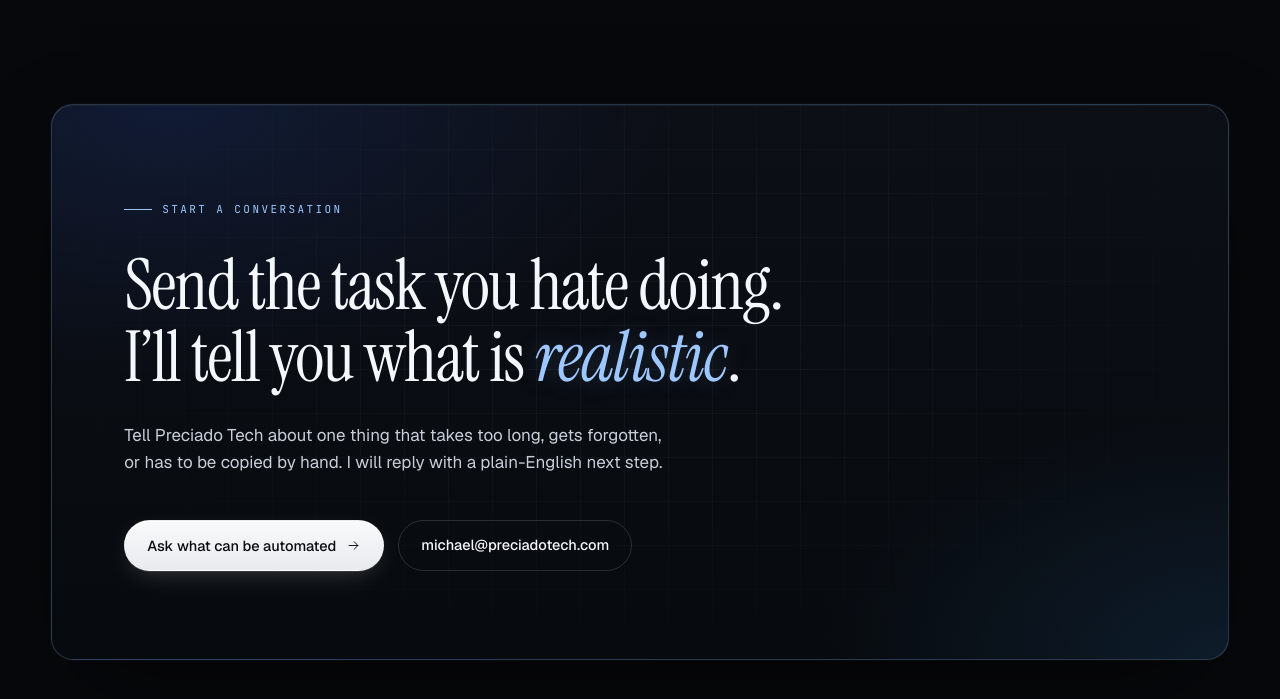
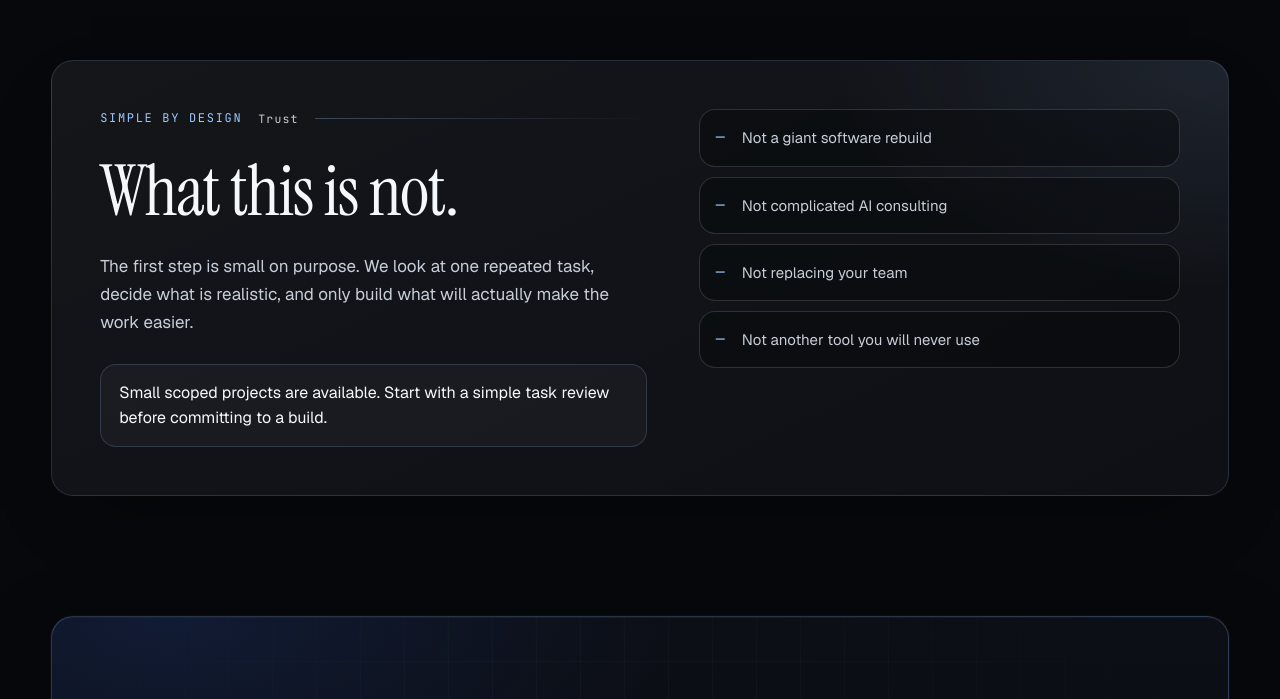
Before and after one commit to michaelpreciado/business-page, a React (Vite) app: page / in a window 1280 px wide. Shown: the part 8681-9380 px from the top of the page. Built offline with nearby package versions, Linux system fonts and the light colour scheme.

Commit message:
Add trust clarity section

```diff
--- a/src/App.css
+++ b/src/App.css
@@ -1113,8 +1113,69 @@ section { position: relative; z-index: 1; }
   letter-spacing: 0.1em; padding-top: 3px; width: 26px; flex-shrink: 0;
 }
 
+/* ── TRUST CLARITY ───────────────────────────────────── */
+.trust-clarity { padding: 36px 0 60px; }
+.trust-panel {
+  display: grid;
+  grid-template-columns: 1fr 0.88fr;
+  gap: 52px;
+  align-items: start;
+  border: 1px solid oklch(0.82 0.09 255 / 0.16);
+  border-radius: var(--radius-lg);
+  padding: 48px;
+  background:
+    radial-gradient(620px 360px at 100% 0%, oklch(0.82 0.09 255 / 0.1), transparent 64%),
+    linear-gradient(155deg, rgba(255,255,255,0.035), rgba(255,255,255,0.012)),
+    var(--bg-2);
+  box-shadow: 0 28px 76px -42px rgba(0,0,0,0.7);
+}
+.trust-panel h2 { max-width: 620px; }
+.trust-panel p {
+  max-width: 620px;
+  margin: 24px 0 0;
+  font-size: 17px;
+  color: var(--ink-dim);
+  line-height: 1.65;
+}
+.pricing-note {
+  margin-top: 28px;
+  padding: 16px 18px;
+  border: 1px solid oklch(0.82 0.09 255 / 0.18);
+  border-radius: 16px;
+  color: var(--ink);
+  background: rgba(255,255,255,0.035);
+  line-height: 1.55;
+}
+.not-list {
+  list-style: none;
+  margin: 0;
+  padding: 0;
+  display: grid;
+  gap: 10px;
+}
+.not-list li {
+  position: relative;
+  padding: 16px 16px 16px 42px;
+  border: 1px solid var(--line-2);
+  border-radius: 16px;
+  background: rgba(7,8,11,0.42);
+  color: var(--ink-dim);
+  font-size: 15px;
+}
+.not-list li::before {
+  content: "—";
+  position: absolute;
+  left: 16px;
+  top: 16px;
+  color: var(--accent);
+  font-family: var(--mono);
+}
+@media (max-width: 900px) {
+  .trust-panel { grid-template-columns: 1fr; padding: 34px 24px; gap: 30px; }
+}
+
 /* ── CTA ─────────────────────────────────────────────── */
-.cta { padding: 80px 0 140px; }
+.cta { padding: 60px 0 140px; }
 .cta-card {
   position: relative;
   border: 1px solid oklch(0.82 0.09 255 / 0.22);
--- a/src/App.jsx
+++ b/src/App.jsx
@@ -575,6 +575,41 @@ const How = () => (
   </section>
 )
 
+/* ─── Trust clarity ─── */
+const NOT_ITEMS = [
+  'Not a giant software rebuild',
+  'Not complicated AI consulting',
+  'Not replacing your team',
+  'Not another tool you will never use',
+]
+
+const TrustClarity = () => (
+  <section className="trust-clarity" id="trust">
+    <div className="wrap">
+      <div className="trust-panel reveal">
+        <div>
+          <div className="section-head">
+            <span className="eyebrow">Simple by design</span>
+            <span className="eyebrow-num">Trust</span>
+            <span className="divider" />
+          </div>
+          <h2>What this is not.</h2>
+          <p>
+            The first step is small on purpose. We look at one repeated task, decide what is realistic,
+            and only build what will actually make the work easier.
+          </p>
+          <div className="pricing-note">
+            Small scoped projects are available. Start with a simple task review before committing to a build.
+          </div>
+        </div>
+        <ul className="not-list">
+          {NOT_ITEMS.map((item) => <li key={item}>{item}</li>)}
+        </ul>
+      </div>
+    </div>
+  </section>
+)
+
 /* ─── CTA ─── */
 const CTA = ({ onContact }) => (
   <section className="cta" id="contact">
@@ -795,6 +830,7 @@ function App() {
         <Builds />
         <CaseStudy />
         <How />
+        <TrustClarity />
         <CTA onContact={() => setModal(true)} />
       </main>
       <StickyCta />
```
